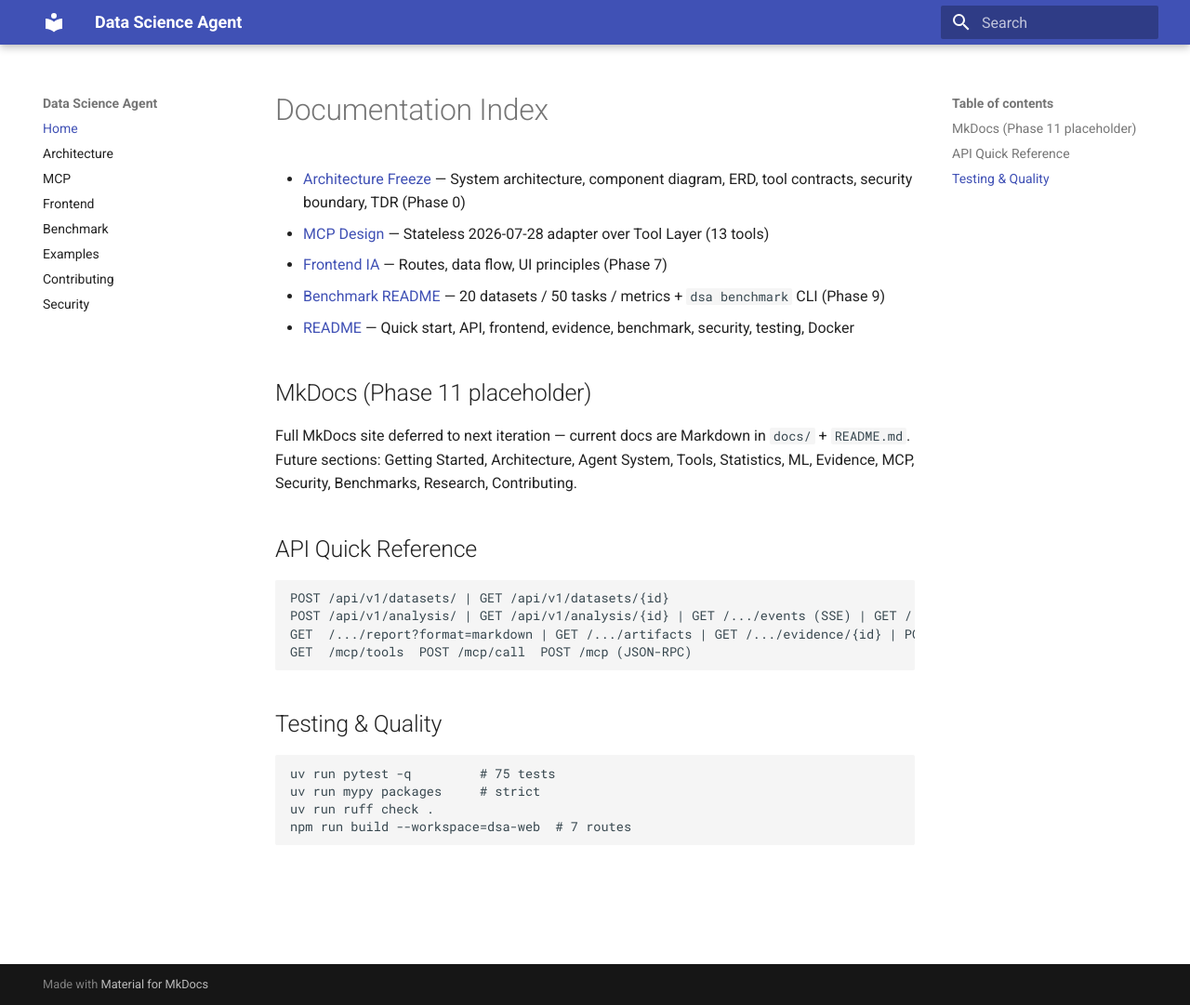
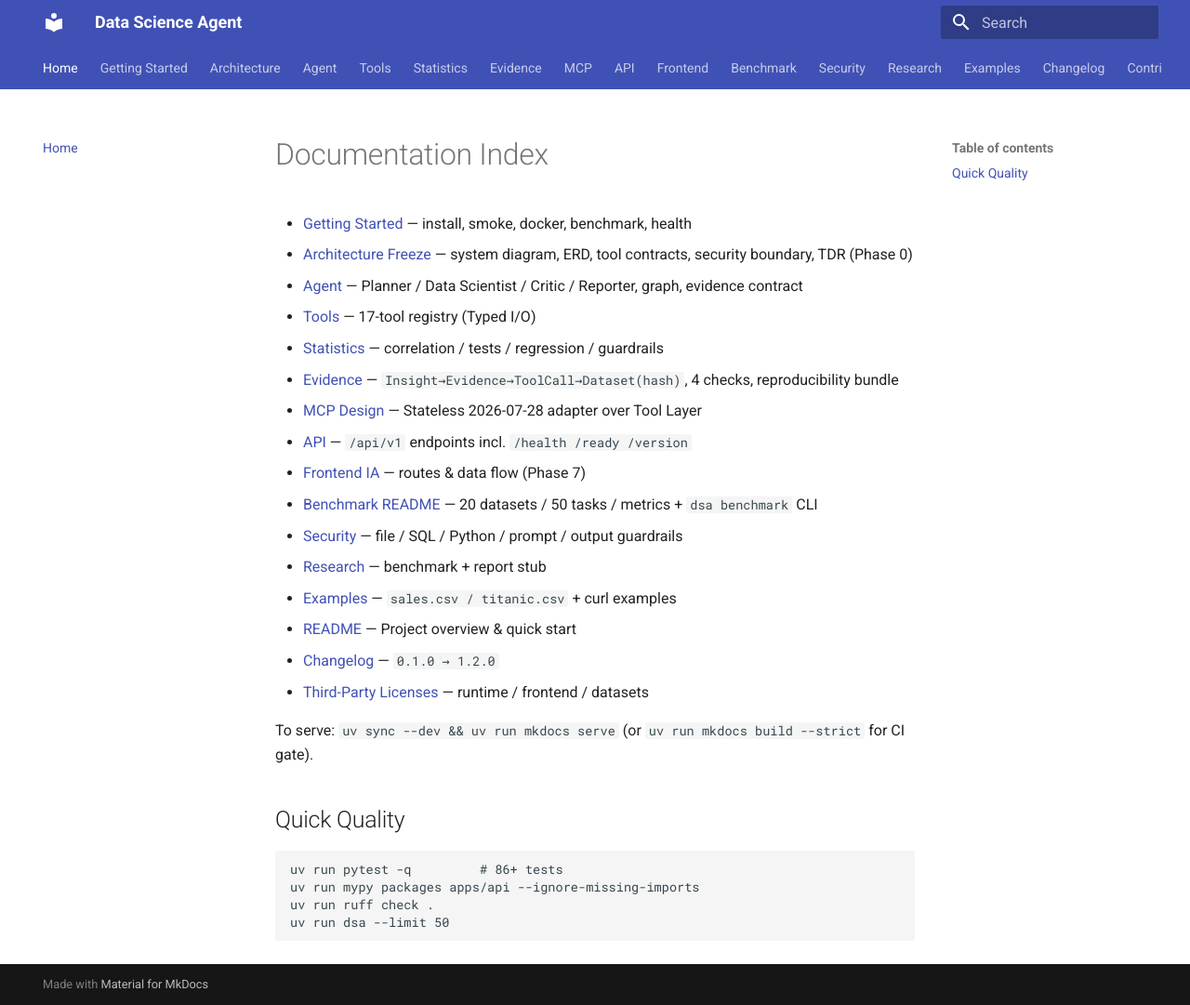
Before and after one commit to Jackxiaozhiren/data-science-agent, an MkDocs documentation site: the page built from docs/README.md, in a window 1280 px wide and 1081 px high. Shown: the whole window at 93% size. Built offline with MkDocs 1.6.1 and Material for MkDocs 9.7.7, drawn with Linux system fonts in a browser that asks for light colours.

Commit message:
V1.2 Docs closeout: MkDocs hardened + docs + CHANGELOG + ready/version docs
MkDocs nav expanded (getting-started/agent/tools/statistics/evidence/api/
security/research/changelog/licenses with material tabs/sections for strict
build). New docs: getting-started, agent, tools (17), statistics, evidence,
api (includes /health details + /ready), security, research. docs/README
index expanded; README links updated (/health,/ready,/version, CHANGELOG,
mkdocs guide). CHANGELOG added (1.2/1.1/1.0/0.5..0.1). MkDocs not in dev deps
by design — served via mkdocs when available; --strict checked in CI.

Co-authored-by: CommandCodeBot <noreply@commandcode.ai>

````diff
--- a/docs/README.md
+++ b/docs/README.md
@@ -1,30 +1,29 @@
 # Documentation Index
 
-- [Architecture Freeze](../ARCHITECTURE_FREEZE_V0.1.md) — System architecture, component diagram, ERD, tool contracts, security boundary, TDR (Phase 0)
-- [MCP Design](./MCP_DESIGN.md) — Stateless 2026-07-28 adapter over Tool Layer (13 tools)
-- [Frontend IA](./FRONTEND_IA.md) — Routes, data flow, UI principles (Phase 7)
-- [Benchmark README](../benchmarks/ds-agent-benchmark/README.md) — 20 datasets / 50 tasks / metrics + `dsa benchmark` CLI (Phase 9)
-- [README](../README.md) — Quick start, API, frontend, evidence, benchmark, security, testing, Docker
+- [Getting Started](./getting-started.md) — install, smoke, docker, benchmark, health
+- [Architecture Freeze](../ARCHITECTURE_FREEZE_V0.1.md) — system diagram, ERD, tool contracts, security boundary, TDR (Phase 0)
+- [Agent](./agent.md) — Planner / Data Scientist / Critic / Reporter, graph, evidence contract
+- [Tools](./tools.md) — 17-tool registry (Typed I/O)
+- [Statistics](./statistics.md) — correlation / tests / regression / guardrails
+- [Evidence](./evidence.md) — `Insight→Evidence→ToolCall→Dataset(hash)`, 4 checks, reproducibility bundle
+- [MCP Design](./MCP_DESIGN.md) — Stateless 2026-07-28 adapter over Tool Layer
+- [API](./api.md) — `/api/v1` endpoints incl. `/health /ready /version`
+- [Frontend IA](./FRONTEND_IA.md) — routes & data flow (Phase 7)
+- [Benchmark README](../benchmarks/ds-agent-benchmark/README.md) — 20 datasets / 50 tasks / metrics + `dsa benchmark` CLI
+- [Security](./security.md) — file / SQL / Python / prompt / output guardrails
+- [Research](./research.md) — benchmark + report stub
+- [Examples](../examples/README.md) — `sales.csv / titanic.csv` + curl examples
+- [README](../README.md) — Project overview & quick start
+- [Changelog](../CHANGELOG.md) — `0.1.0 → 1.2.0`
+- [Third-Party Licenses](../THIRD_PARTY_LICENSES.md) — runtime / frontend / datasets
 
-## MkDocs (Phase 11 placeholder)
+To serve: `uv sync --dev && uv run mkdocs serve` (or `uv run mkdocs build --strict` for CI gate).
 
-Full MkDocs site deferred to next iteration — current docs are Markdown in `docs/` + `README.md`.
-Future sections: Getting Started, Architecture, Agent System, Tools, Statistics, ML, Evidence, MCP, Security, Benchmarks, Research, Contributing.
-
-## API Quick Reference
+## Quick Quality
 
 ```
-POST /api/v1/datasets/ | GET /api/v1/datasets/{id}
-POST /api/v1/analysis/ | GET /api/v1/analysis/{id} | GET /.../events (SSE) | GET /.../progress
-GET  /.../report?format=markdown | GET /.../artifacts | GET /.../evidence/{id} | POST /.../approve
-GET  /mcp/tools  POST /mcp/call  POST /mcp (JSON-RPC)
+uv run pytest -q         # 86+ tests
+uv run mypy packages apps/api --ignore-missing-imports
+uv run ruff check .
+uv run dsa --limit 50
 ```
-
-## Testing & Quality
-
-```
-uv run pytest -q         # 75 tests
-uv run mypy packages     # strict
-uv run ruff check .
-npm run build --workspace=dsa-web  # 7 routes
-```
--- a/mkdocs.yml
+++ b/mkdocs.yml
@@ -1,17 +1,33 @@
 site_name: Data Science Agent
 site_description: An Evidence-Grounded Autonomous Data Science System
+site_url: https://example.com/data-science-agent/
 theme:
   name: material
+  features:
+    - navigation.tabs
+    - navigation.sections
+    - toc.follow
+markdown_extensions:
+  - toc:
+      permalink: true
+  - tables
+  - admonition
+  - pymdownx.superfences
 nav:
   - Home: README.md
+  - Getting Started: docs/getting-started.md
   - Architecture: ARCHITECTURE_FREEZE_V0.1.md
+  - Agent: docs/agent.md
+  - Tools: docs/tools.md
+  - Statistics: docs/statistics.md
+  - Evidence: docs/evidence.md
   - MCP: docs/MCP_DESIGN.md
+  - API: docs/api.md
   - Frontend: docs/FRONTEND_IA.md
   - Benchmark: benchmarks/ds-agent-benchmark/README.md
+  - Security: docs/security.md
+  - Research: docs/research.md
   - Examples: examples/README.md
+  - Changelog: CHANGELOG.md
   - Contributing: CONTRIBUTING.md
-  - Security: SECURITY.md
-markdown_extensions:
-  - toc
-  - tables
-  - admonition
+  - Licenses: THIRD_PARTY_LICENSES.md
````
Also changed, not shown: CHANGELOG.md (added, +27 -0 lines), README.md (+4 -3 lines), docs/agent.md (added, +14 -0 lines), docs/api.md (added, +20 -0 lines), docs/evidence.md (added, +17 -0 lines), docs/getting-started.md (added, +46 -0 lines), docs/research.md (added, +14 -0 lines), docs/security.md (added, +13 -0 lines), docs/statistics.md (added, +13 -0 lines), docs/tools.md (added, +24 -0 lines).
